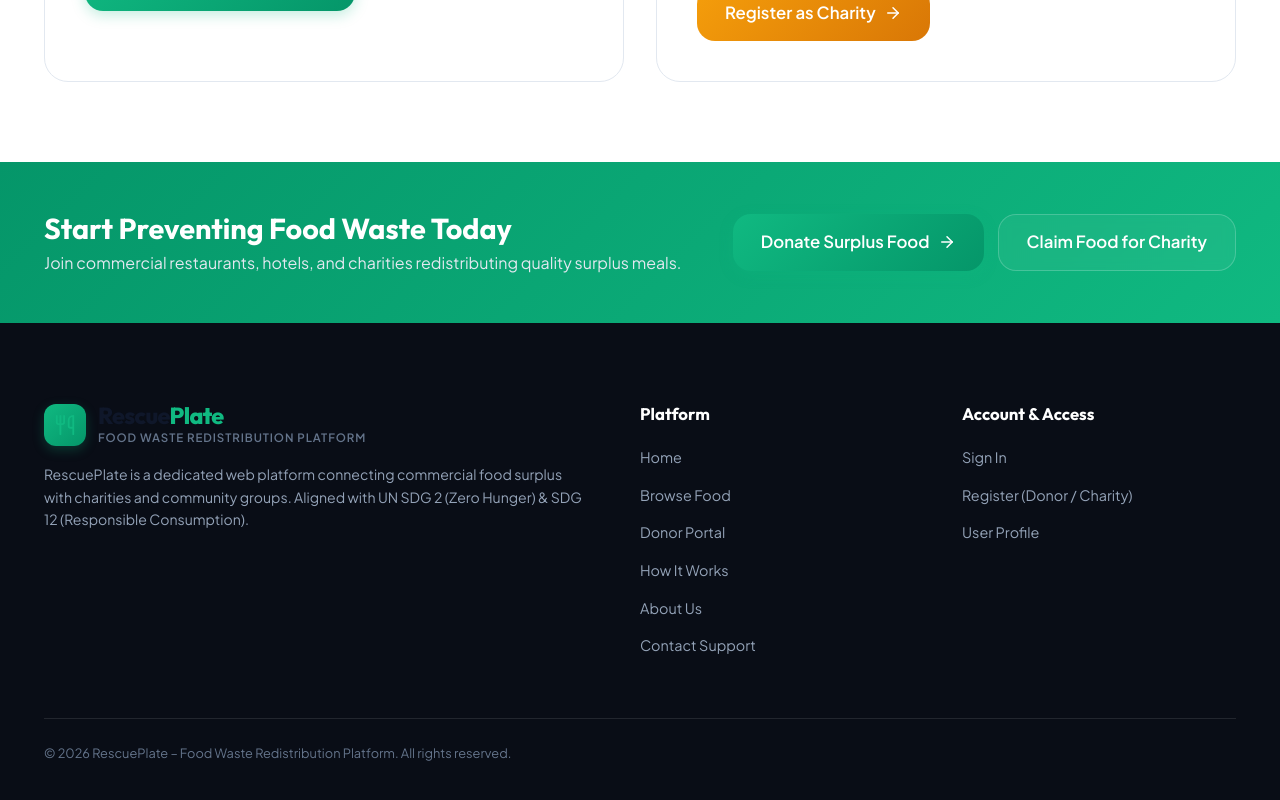
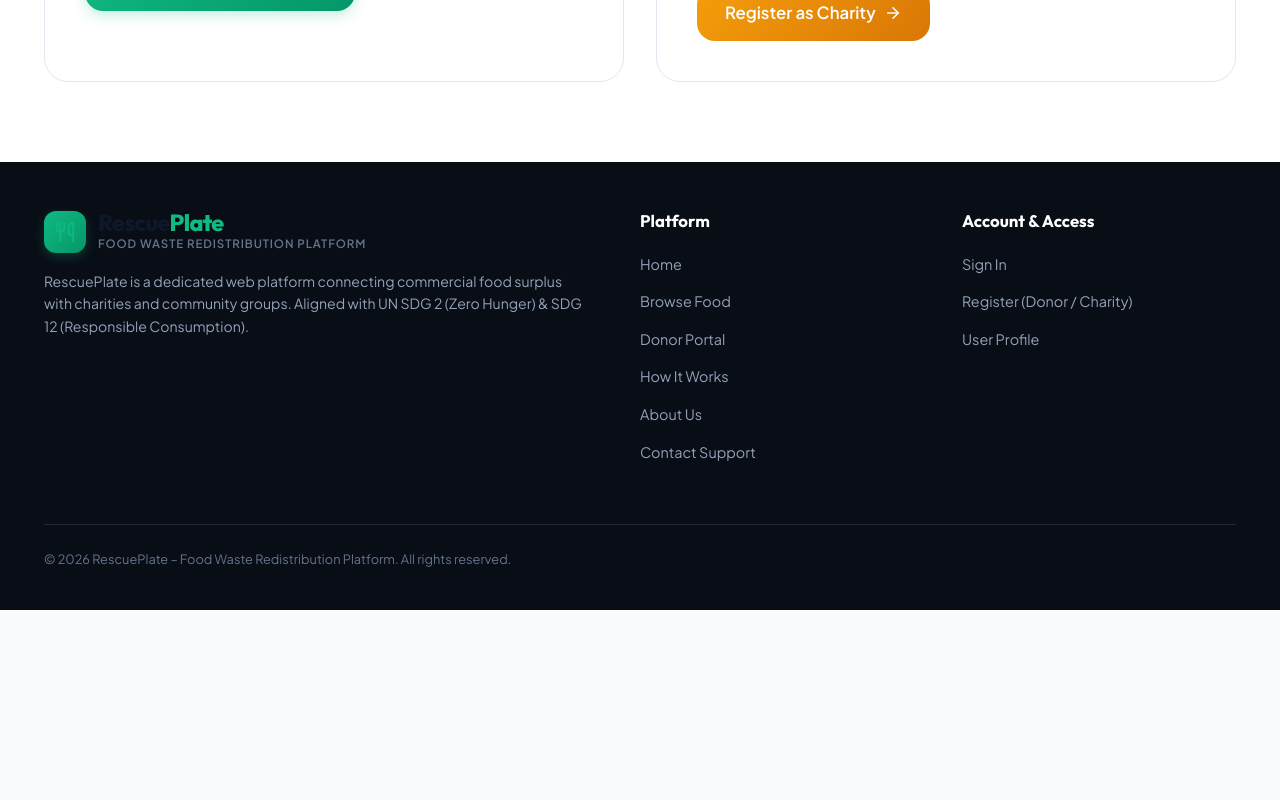
Before and after one commit to aruns-ue25/RescuePlate, a React (Vite) app in the folder frontend/: page / in a window 1280 px wide. Shown: the part 1242-2042 px from the top of the page. After the commit the page ends 1852 px from the top, so only its background shows below. Built offline with nearby package versions, Linux system fonts and the light colour scheme; no server answers.

Commit message:
update footer layout & fix signin link redirect

```diff
--- a/frontend/src/components/Footer.jsx
+++ b/frontend/src/components/Footer.jsx
@@ -1,32 +1,11 @@
 import React from 'react';
 import { Link } from 'react-router-dom';
-import { Utensils, Mail, Globe, ArrowRight } from 'lucide-react';
+import { Utensils } from 'lucide-react';
 
 export default function Footer() {
   return (
     <footer className="site-footer">
-      {/* Top Pre-Footer CTA Bar */}
-      <div className="pre-footer-cta">
-        <div className="container">
-          <div className="pre-footer-content">
-            <div className="pre-footer-text">
-              <h3>Start Preventing Food Waste Today</h3>
-              <p>Join commercial restaurants, hotels, and charities redistributing quality surplus meals.</p>
-            </div>
-            <div className="pre-footer-btns">
-              <Link to="/donor-portal" className="btn btn-primary btn-lg">
-                <span>Donate Surplus Food</span>
-                <ArrowRight size={18} />
-              </Link>
-              <Link to="/browse-food" className="btn btn-dark-outline btn-lg">
-                <span>Claim Food for Charity</span>
-              </Link>
-            </div>
-          </div>
-        </div>
-      </div>
-
-      <div className="container footer-main-content">
+      <div className="container footer-main-content" style={{ paddingTop: '48px' }}>
         <div className="footer-columns-grid" style={{ gridTemplateColumns: '2fr 1fr 1fr' }}>
           {/* Brand Col */}
           <div className="footer-col brand-col">
```
